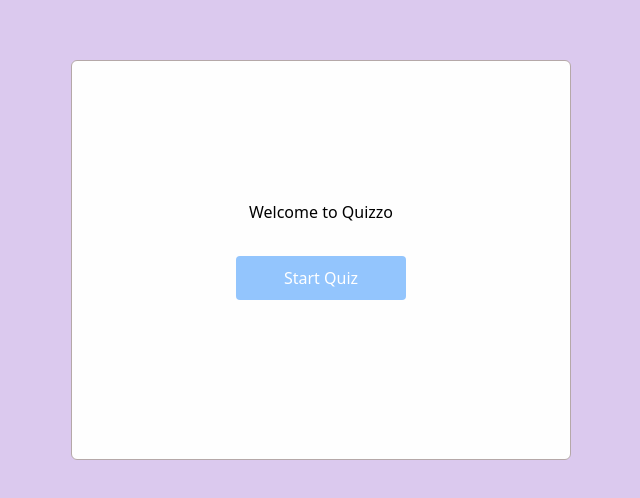
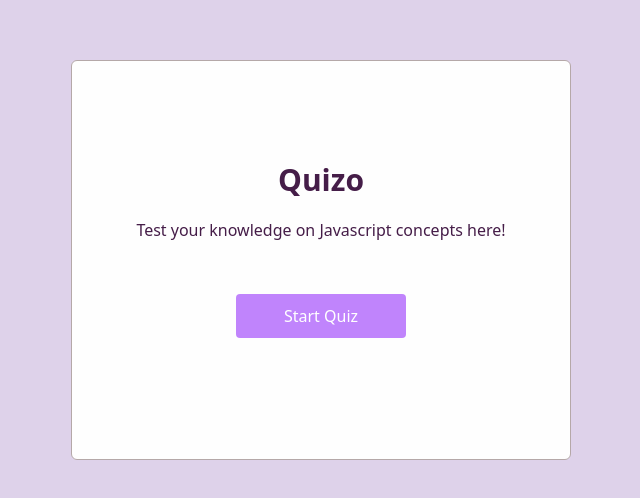
Before and after one commit to neha-cj/Quizo, a website: page index.html in a window 1280 px wide. Shown: the part 164-662 px from the top of the page, without its empty margins (319-959 px from the left). Drawn offline with Linux system fonts and the light colour scheme.

Commit message:
updated homeButton

```diff
--- a/index.html
+++ b/index.html
@@ -6,13 +6,14 @@
     <title>Quizo</title>
     <link rel="stylesheet" href="output.css"/>
 </head>
-<body class="min-h-screen flex justify-center items-center bg-[#dbc9ee]">
+<body class="min-h-screen flex justify-center items-center bg-[#ded2ea]">
     <div class="mt-12 flex items-center justify-center border border-[#b5a8a8] rounded-md min-h-[50vh] max-w-[500px] w-full bg-[#fefefe]">
         <!--Quiz home page-->
-        <div class="flex flex-col items-center mb-5 ">
-            <h1>Welcome to Quizzo</h1>
+        <div class="flex flex-col items-center mb-5">
+            <h1 class="text-[#451d48] font-semibold text-3xl">Quizo</h1>
+            <p class="text-[#451d48] p-5">Test your knowledge on Javascript concepts here!</p>
             <div>
-                <button class="text-white bg-blue-300 rounded px-12 py-2.5 mt-8 hover:bg-[#1c3e75]" onclick="startQuiz()">Start Quiz</button>
+                <button class="text-white bg-purple-400 rounded px-12 py-2.5 mt-8 hover:bg-purple-800" onclick="startQuiz()">Start Quiz</button>
             </div>
         </div>
     </div>
--- a/script.js
+++ b/script.js
@@ -129,3 +129,7 @@ function closeOverlay() {
   document.querySelector(".quiz-section").classList.add("hidden");
   document.querySelector(".ResultPage").classList.remove("hidden");
 }
+
+function goBackHome(){
+    window.location.href = "index.html";
+}
```
Also changed, not shown: quizo.html (+3 -2 lines), output.css.
